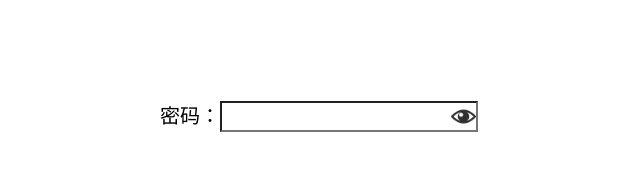
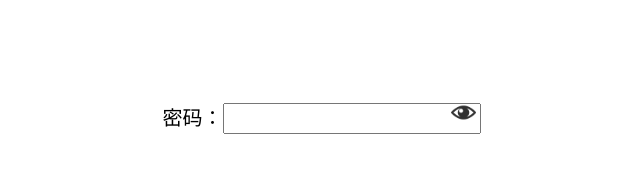
Before and after one commit to shichenxiao/spa, a plain HTML site: page 03-password/index.html in a window 1280 px wide. Shown: the whole page, without its empty margins (321-961 px from the left). Drawn offline with nearby package versions, Linux system fonts and the light colour scheme.

Commit message:
修改03-password

```diff
--- a/03-password/index.html
+++ b/03-password/index.html
@@ -8,6 +8,6 @@
 <script src="//apps.bdimg.com/libs/jquery/2.1.4/jquery.min.js"></script>
 <script src="password.js"></script>
 <body>
-<div class="ps"><span>密码：</span><input type="password" id="password" class="pass img"><p id="btn"></p></div>
+<div class="ps"><span>密码：</span><input type="password" id="password" class="pass"><img src="https://raw.githubusercontent.com/shichenxiao/spa/master/03-password/eye.png" id="btn"></div>
 </body>
 </html>
--- a/03-password/password.css
+++ b/03-password/password.css
@@ -11,13 +11,9 @@ body{
   height:25px;
   width:250px;
   font-size:20px;
-
 }
-.img{
- background:url(https://raw.githubusercontent.com/shichenxiao/spa/master/03-password/eye.png) no-repeat 0 0;
- background-size:25px 25px;
- background-position:right;
+#btn{
   height:25px;
-  width:250px;
-  font-size:20px;
+  width:25px;
+  margin-left:-30px;
 }
--- a/03-password/password.js
+++ b/03-password/password.js
@@ -1,5 +1,5 @@
 $(function(){
-  $(".img").click(function(){
+  $("#btn").click(function(){
     if($("#password").attr("type")=="password"){
       $("#password").attr("type","text");
     }else{
```
